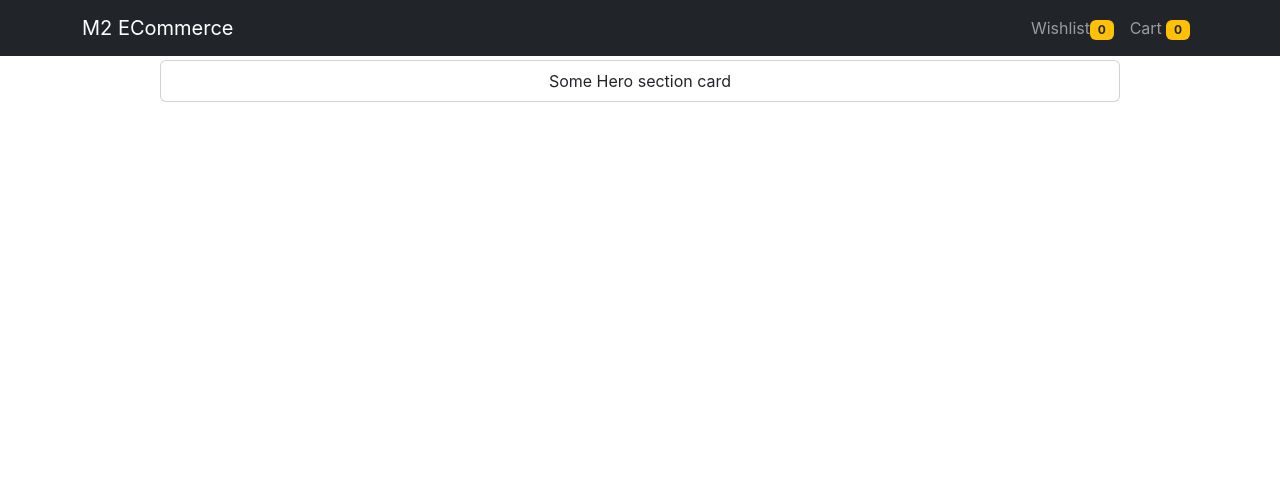
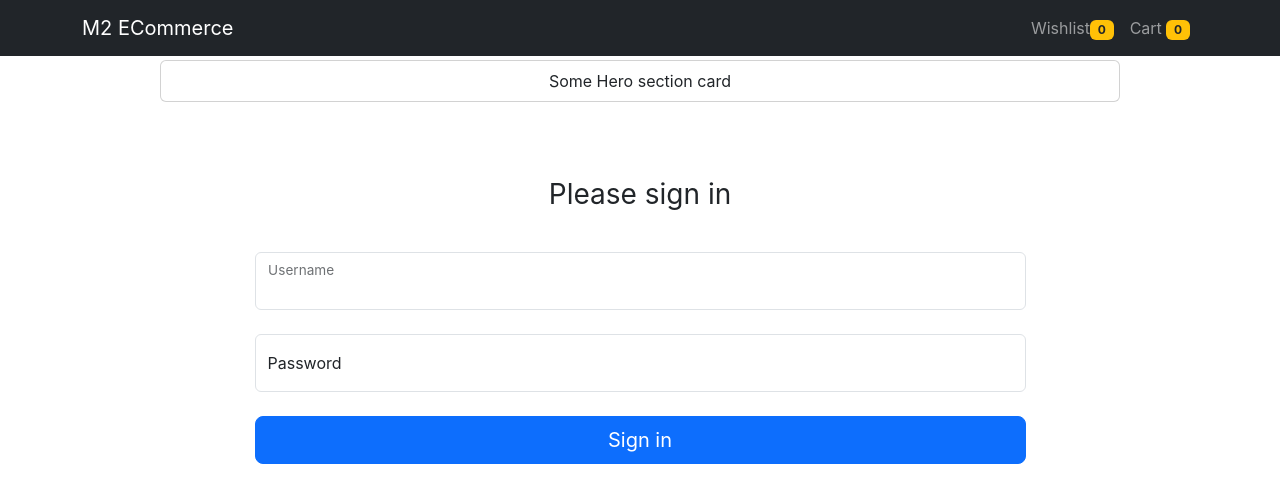
Before and after one commit to MohammadKhallaf/m2d-ui, a React (Create React App) app: page /login in a window 1280 px wide. Shown: the top 502 px of the page. Built offline with nearby package versions, Linux system fonts and the light colour scheme.

Commit message:
integrate redux toolkit

```diff
--- a/package.json
+++ b/package.json
@@ -4,14 +4,17 @@
   "private": true,
   "dependencies": {
     "@faker-js/faker": "^9.0.1",
+    "@reduxjs/toolkit": "^2.2.7",
     "@testing-library/jest-dom": "^5.17.0",
     "@testing-library/react": "^13.4.0",
     "@testing-library/user-event": "^13.5.0",
+    "axios": "^1.7.7",
     "bootstrap": "^5.3.3",
     "react": "^18.3.1",
     "react-bootstrap": "^2.10.4",
     "react-dom": "^18.3.1",
     "react-icons": "^5.3.0",
+    "react-redux": "^9.1.2",
     "react-router-dom": "^6.26.2",
     "react-scripts": "5.0.1",
     "web-vitals": "^2.1.4"
--- a/src/App.js
+++ b/src/App.js
@@ -10,6 +10,9 @@ import CartPage from "./pages/CartPage";
 import ProductGallery from "./pages/ProductGallery";
 import WishlistPage from "./pages/WishlistPage";
 import { CartContext } from "./store/CartContext";
+import LoginPage from "./pages/LoginPage";
+import { Provider } from "react-redux";
+import store from "./store/ReduxStore";
 
 export const WishlistContext = createContext();
 
@@ -82,6 +85,7 @@ function App() {
   };
 
   return (
+    <Provider store={store}>
       <CartContext.Provider
         value={{ cart, addToCart, removeFromCart, clearCart }}
       >
@@ -102,6 +106,7 @@ function App() {
               </Stack>
               <Container className="p-4">
                 <Routes>
+                  <Route path="login" element={<LoginPage />} />
                   <Route path="cart" element={<CartPage />} />
                   <Route path="wishlist" element={<WishlistPage />} />
                   <Route path="/" element={<ProductGallery />} />
@@ -111,6 +116,7 @@ function App() {
           </BrowserRouter>
         </WishlistContext.Provider>
       </CartContext.Provider>
+    </Provider>
   );
 }
 
--- a/src/pages/CartPage.jsx
+++ b/src/pages/CartPage.jsx
@@ -1,8 +1,15 @@
 import { useContext } from "react";
 import { CartContext } from "../store/CartContext";
 import { BsFillTrashFill } from "react-icons/bs";
+import { Button } from "react-bootstrap";
+import { Link } from "react-router-dom";
+import { useSelector } from "react-redux";
 
 function CartPage() {
+  //
+  const user = useSelector((state) => state.user);
+  console.log(user);
+
   const { cart, removeFromCart, clearCart } = useContext(CartContext);
 
   // reduce
@@ -79,14 +86,22 @@ function CartPage() {
             <div className="card my-3 fs-2 fw-bold">{total.toFixed(2)} EGP</div>
             <div className="card">
               <div className="card-body">
-                <button
-                  type="button"
-                  data-mdb-button-init=""
-                  data-mdb-ripple-init=""
-                  className="btn btn-warning btn-block btn-lg"
-                >
-                  Proceed to Pay
-                </button>
+                {user ? (
+                  <Button
+                    className="btn btn-warning btn-block btn-lg"
+                    onClick={() => alert("Done")}
+                  >
+                    Proceed to Pay
+                  </Button>
+                ) : (
+                  <Button
+                    className="btn btn-warning btn-block btn-lg"
+                    as={Link}
+                    to="/login"
+                  >
+                    Login{" "}
+                  </Button>
+                )}
               </div>
             </div>
           </div>
--- /dev/null
+++ b/src/pages/LoginPage.jsx
@@ -0,0 +1,55 @@
+import axios from "axios";
+import React, { useState } from "react";
+import { setUser } from "../store/userSlice";
+import { useDispatch } from "react-redux";
+
+const LoginPage = () => {
+  const dispatch = useDispatch();
+  const [username, setUsername] = useState("");
+  const [password, setPassword] = useState("");
+
+  const loginHandler = (event) => {
+    event.preventDefault();
+    const user = { username, password };
+
+    axios.post("http://localhost:3000/user/login", user).then((response) => {
+      const user = response.data;
+      dispatch(setUser(user));
+    });
+  };
+  return (
+    <div className="container w-75 mx-auto">
+      <form
+        className="container my-5 d-flex flex-column gap-4"
+        onSubmit={loginHandler}
+      >
+        <h1 className="h3 mb-3 fw-normal">Please sign in</h1>
+        <div className="form-floating">
+          <input
+            type="text"
+            className="form-control"
+            id="floatingInput"
+            onChange={(event) => setUsername(event.target.value)}
+          />
+          <label htmlFor="floatingInput">Username</label>
+        </div>
+        <div className="form-floating">
+          <input
+            type="password"
+            className="form-control"
+            id="floatingPassword"
+            placeholder="Password"
+            onChange={(event) => setPassword(event.target.value)}
+          />
+          <label htmlFor="floatingPassword">Password</label>
+        </div>
+
+        <button className="w-100 btn btn-lg btn-primary" type="submit">
+          Sign in
+        </button>
+      </form>
+    </div>
+  );
+};
+
+export default LoginPage;
--- a/src/pages/ProductGallery.jsx
+++ b/src/pages/ProductGallery.jsx
@@ -1,14 +1,15 @@
 import { Col, Row } from "react-bootstrap";
 import ProductCard from "../components/ProductCard";
-import generateProducts from "../utils/generate-products";
 import { useEffect, useState } from "react";
+import axios from "axios";
 
 function ProductGallery() {
   const [products, setProducts] = useState([]);
 
   useEffect(() => {
-    const list = generateProducts(38);
-    setProducts(list);
+    axios.get("http://localhost:3000/products").then((response) => {
+      setProducts(response.data);
+    });
   }, []); // initial render
 
   return (
--- /dev/null
+++ b/src/store/ReduxStore.js
@@ -0,0 +1,12 @@
+// create store
+// parts -> slices -> reducers
+
+import { configureStore } from "@reduxjs/toolkit";
+import userReducer from "./userSlice";
+const store = configureStore({
+  reducer: {
+    user: userReducer,
+  },
+});
+
+export default store;
--- /dev/null
+++ b/src/store/userSlice.js
@@ -0,0 +1,16 @@
+import { createSlice } from "@reduxjs/toolkit";
+
+const userSlice = createSlice({
+  name: "user",
+  initialState: null,
+  reducers: {
+    setUser(state, action) {
+      // action.payload
+      return action.payload;
+    },
+  },
+});
+
+export const { setUser } = userSlice.actions;
+
+export default userSlice.reducer;
--- a/src/utils/generate-products.js
+++ b/src/utils/generate-products.js
@@ -1,4 +1,5 @@
 import { faker } from "@faker-js/faker";
+import axios from "axios";
 
 function generateProducts(count = 10) {
   // array to add the products to ...
@@ -8,14 +9,13 @@ function generateProducts(count = 10) {
   for (let i = 0; i < count; i++) {
     // product schema
     const product = {
-      _id: faker.database.mongodbObjectId(),
       title: faker.commerce.productName(),
       price: faker.commerce.price(),
       description: faker.commerce.productDescription(),
       image: "https://placehold.co/600x400",
       discount: faker.number.int({ min: 0, max: 100 }),
     };
-
+    axios.post("http://localhost:3000/products", product);
     // product add
     products.push(product);
   }
```
Also changed, not shown: 1 other file (tests, documents, lock files or other folders). Lines whose indentation alone changed are shown as unchanged.
